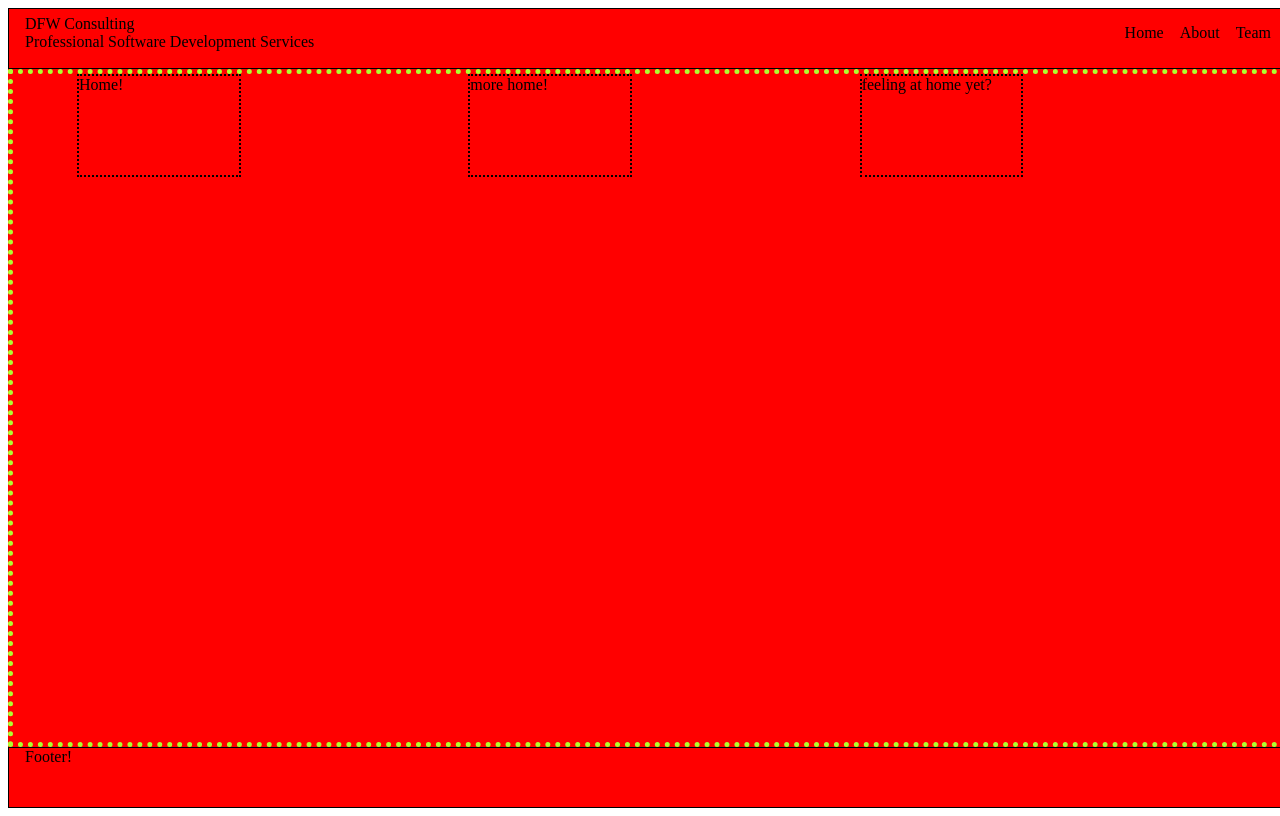
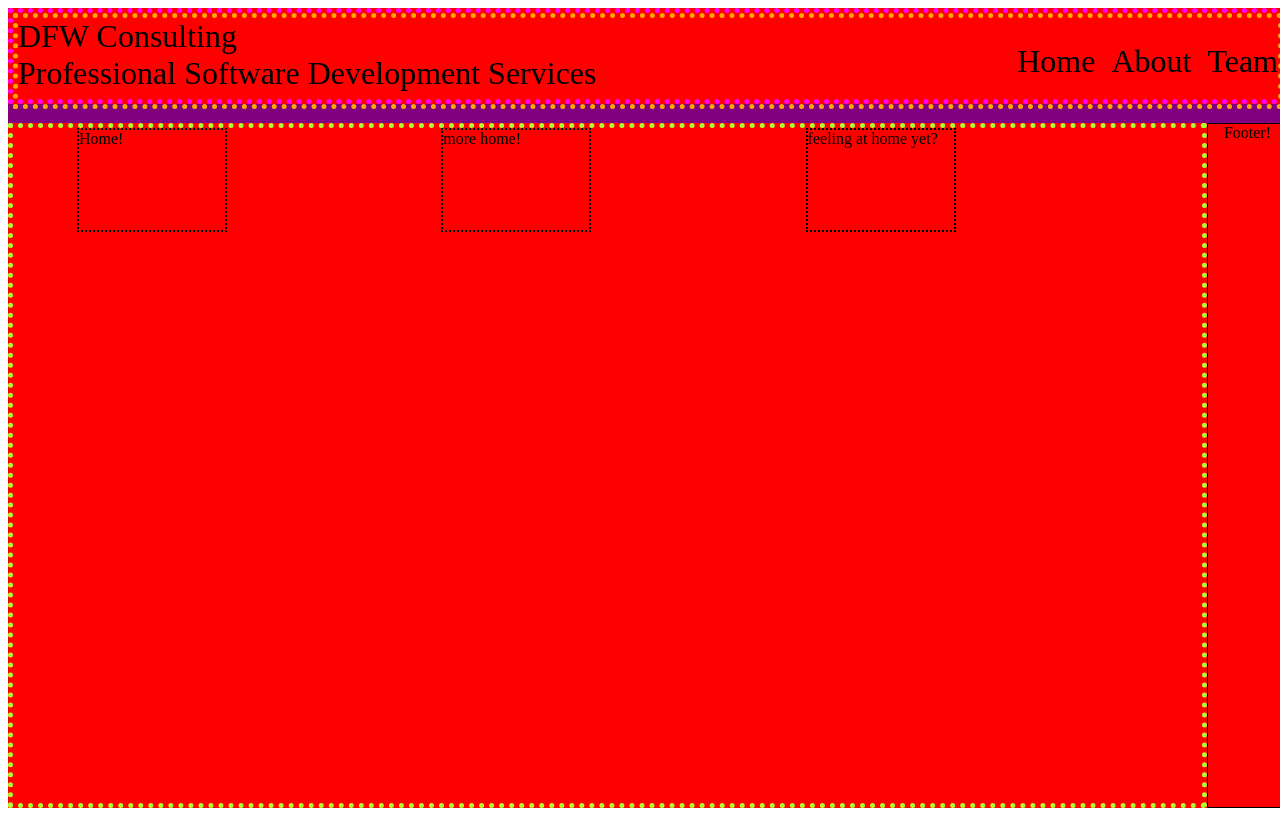
Before and after one commit to DFW-Software-Consulting/dfw-consulting, a React (Create React App) app: page / in a window 1280 px wide. Built offline with nearby package versions, Linux system fonts and the light colour scheme.

Commit message:
feat: #48 header styles and navigation

```diff
--- a/src/assets/styles/header.css
+++ b/src/assets/styles/header.css
@@ -1,62 +1,66 @@
 #header-wrapper {
     box-sizing: border-box;
     border: 1px solid black;
+    height: 3em;
+    border: 5px dotted fuchsia;
 }
 
 #header {
     display: flex;
     flex-direction: row;
     justify-content: space-between;
-    height: 3rem;
-    margin-left: 1rem;
-    margin-right: 1rem;
+    min-height: 100%;
+    border: 5px dotted orange;
 }
 
 #header-left {
     display: flex;
     flex-direction: row;
-    align-items: center;
-    /* background-color: red; */
 }
 
 #header-right {
     display: flex;
     flex-direction: row;
     align-items: center;
-    /* background-color: red; */
 }
 
 #header-right>* {
     margin-inline-start: 1rem;
+    cursor: pointer;
 }
 
-@media (max-width: 359px) {
+/* desktop */
+@media (width >= 1280px) {
     #header-wrapper {
-        grid-column: span var(--cols359);
-        background-color: blue;
+        grid-column: span var(--deskCols);
+        background-color: red;
+        font-size: var(--deskHeaderFont);
+    }
+}
+
+/* tablet */
+@media (width < 1280px) {
+    #header-wrapper {
+        grid-column: span var(--tabletCols);
+        background-color: yellow;
+        font-size: var(--tabletHeaderFont);
     }
 }
 
 /* mobile device */
-@media (min-width: 360px) {
+@media (width < 768px) {
     #header-wrapper {
-        grid-column: span var(--cols360);
-        /* background-color: green; */
+        grid-column: span var(--mobileCols);
+        background-color: green;
+        font-size: var(--mobileHeaderFont);
     }
 }
 
-/* tablet */
-@media (min-width: 768px) {
+/* anomalous devices */
+@media (width < 360px) {
     #header-wrapper {
-        grid-column: span var(--cols768);
-        background-color: yellow;
+        grid-column: span var(--anomCols);
+        background-color: blue;
+        font-size: var(--anomHeaderFont);
     }
 }
-
-/* desktop */
-@media (min-width: 1280px) {
-    #header-wrapper {
-        grid-column: span var(--cols1280);
-        background-color: red;
-    }
-}
--- a/src/components/Header.tsx
+++ b/src/components/Header.tsx
@@ -1,7 +1,11 @@
+// imports
 import React from 'react';
+import { useNavigate } from 'react-router-dom';
 import '../assets/styles/header.css';
 
 const Header = () => {
+    // variables
+    const navigate = useNavigate();
 
     return (
         <>
@@ -16,9 +20,27 @@ const Header = () => {
                     </div>
                 </div>
                 <div id="header-right">
-                    <div id="tab-home">Home</div>
-                    <div id="tab-about">About</div>
-                    <div id="tab-team">Team</div>
+                    <div
+                        id="tab-home"
+                        onClick={(e) => {
+                            navigate('/Home')
+                        }}
+                        >Home
+                    </div>
+                    <div
+                        id="tab-about"
+                        onClick={(e) => {
+                            navigate('/About')
+                        }}
+                        >About
+                    </div>
+                    <div
+                        id="tab-team"
+                        onClick={(e) => {
+                            navigate('/Team')
+                        }}
+                        >Team
+                    </div>
                 </div>
             </div>
         </>
```
